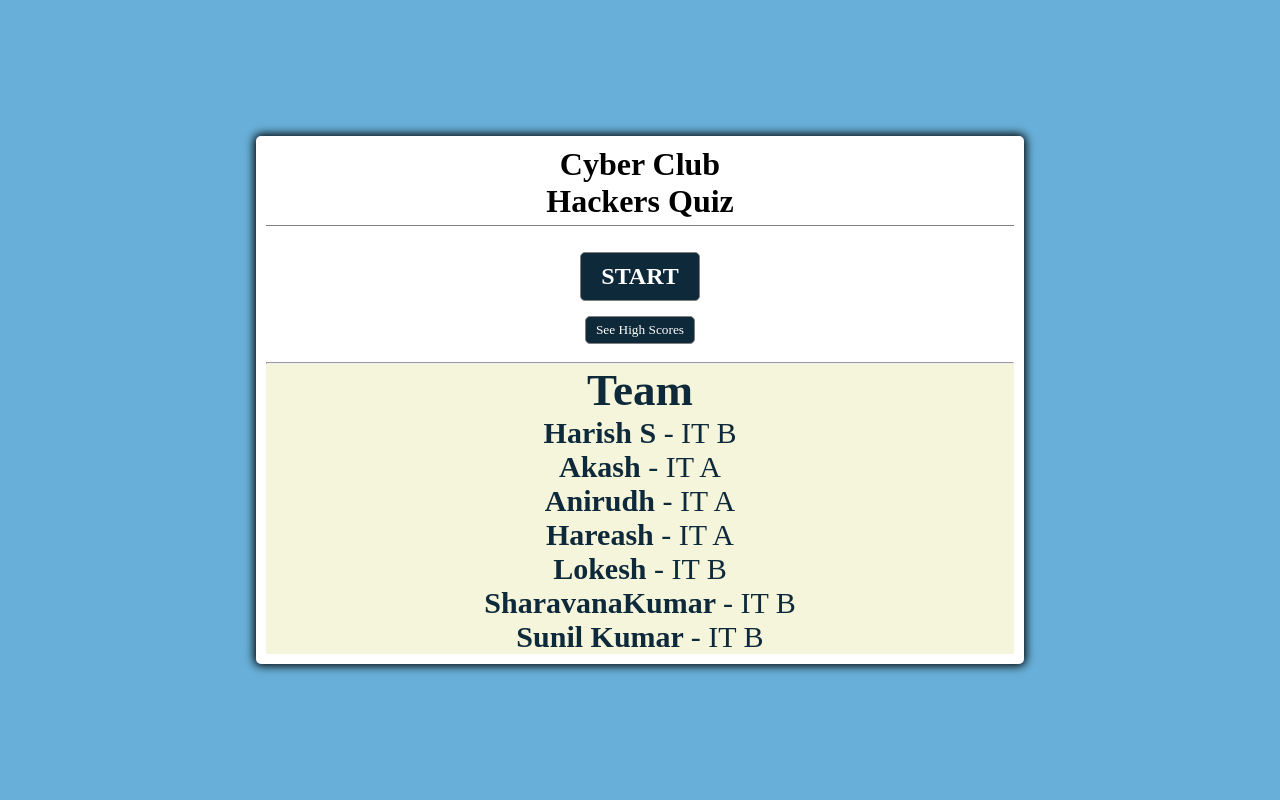
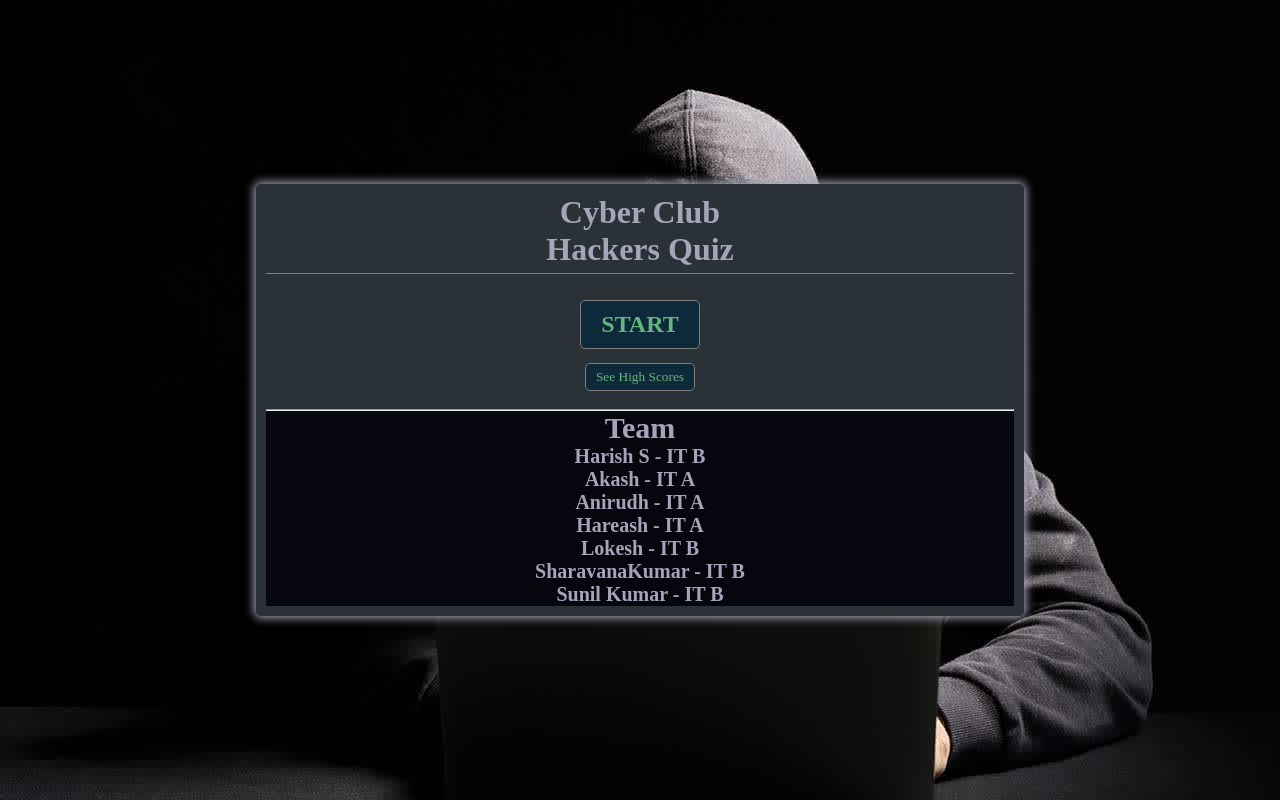
Before and after one commit to SowreRajan-dev/quiz-app, a plain HTML site: page index.html in a window 1280 px wide. Drawn offline with Linux system fonts and the light colour scheme.

Commit message:
updated ui

```diff
--- a/assets/styles/styles.css
+++ b/assets/styles/styles.css
@@ -12,9 +12,12 @@ body {
   width: 100vw;
   height: 100vh;
   justify-content: center;
+  color: #a5a5ba;
   align-items: center;
+  font-weight: 600;
+
   text-align: center;
-  background-color: #68b0d9;
+  background-image: url(/assets/images/hacker-at-night.jpg);
 }
 
 h3 {
@@ -30,7 +33,7 @@ h3 {
 .quizArea {
   width: 60vw;
   max-width: 90%;
-  background-color: white;
+  background-color: #2a3137;
   border-radius: 5px;
   padding: 10px;
   box-shadow: 0 0 10px 2px;
@@ -49,7 +52,7 @@ button {
   background-color: #0e2939;
   border-radius: 5px;
   padding: 5px 10px;
-  color: white;
+  color: #63b67c;
   outline: none;
   cursor: pointer;
 }
@@ -109,9 +112,9 @@ button:hover {
 .post-credits {
   position: relative;
   bottom: 0;
-  color: #0e2939;
-  font-size: 30px;
-  background-color: beige;
+  color: #a5a5ba;
+  background-color: #06060f;
+  font-size: 20px;
 }
 
 @media only screen and (max-width: 768px) {
```
Also changed, not shown: assets/images/hacker-at-night.jpg (added).
